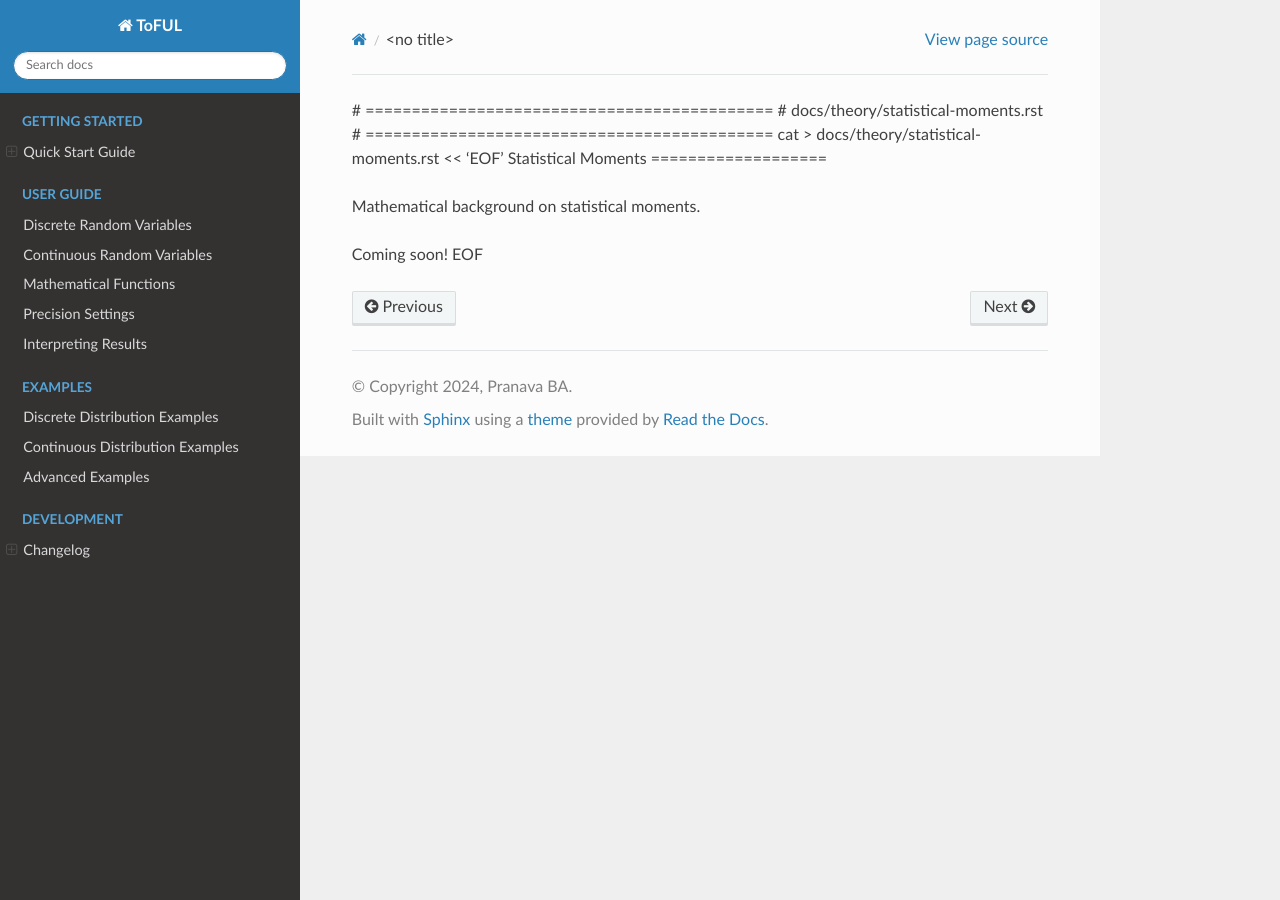
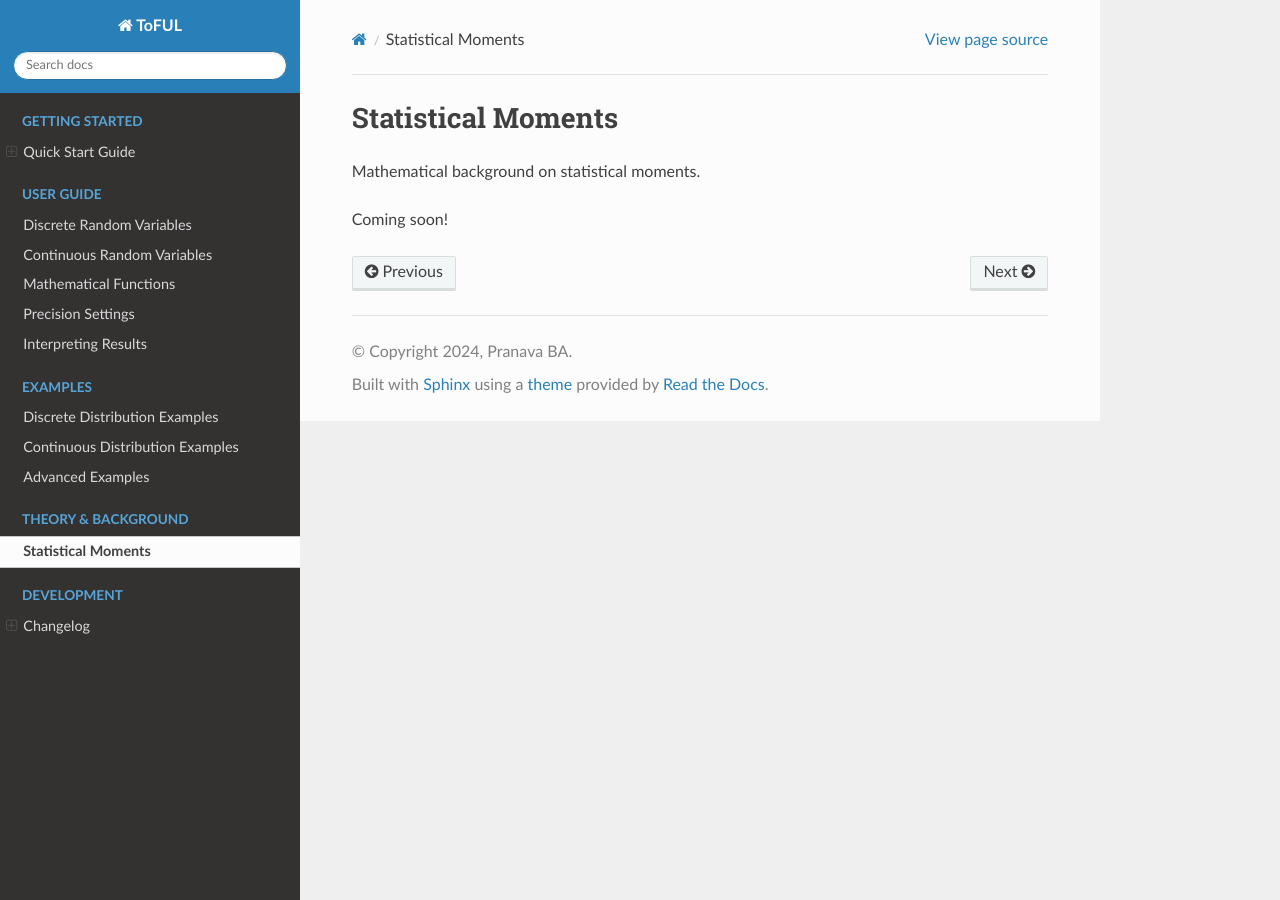
Before and after one commit to pranava-ba/ToFUL, a Sphinx documentation site: the page built from docs/theory/statistical-moments.rst, in a window 1280 px wide. Built offline with Sphinx 7.4.7 and the Read the Docs theme 3.1.0, drawn with Linux system fonts in a browser that asks for light colours; pages that are not in the unit, such as notebooks, are missing from menus.

Commit message:
Update statistical-moments.rst

```diff
--- a/docs/theory/statistical-moments.rst
+++ b/docs/theory/statistical-moments.rst
@@ -1,11 +1,6 @@
-# ============================================
-# docs/theory/statistical-moments.rst
-# ============================================
-cat > docs/theory/statistical-moments.rst << 'EOF'
 Statistical Moments
 ===================
 
 Mathematical background on statistical moments.
 
 Coming soon!
-EOF
```
